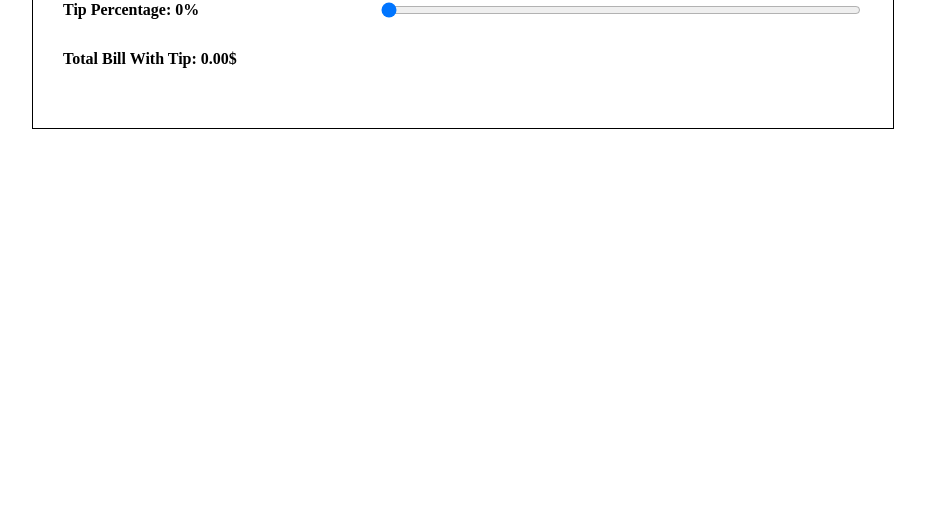
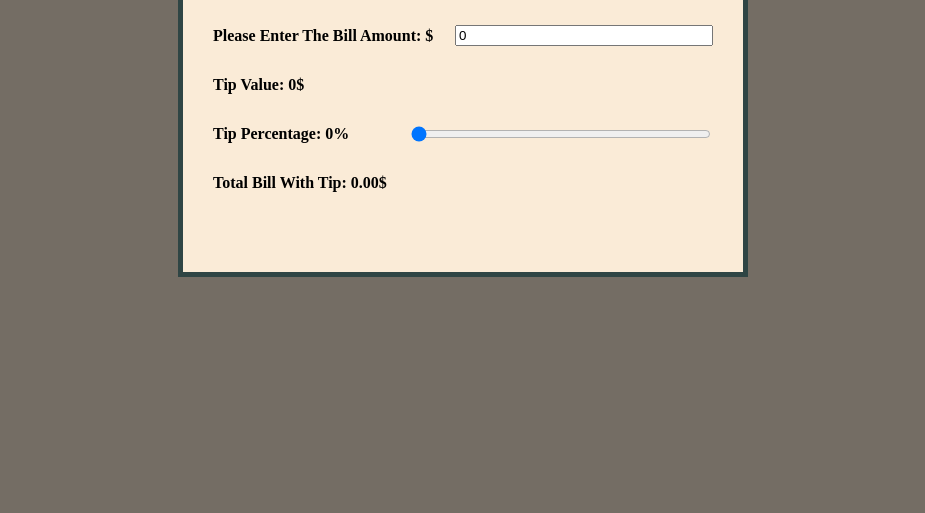
Before and after one commit to Kelsey20/XiaojieLuo_Lab3, a plain HTML site: page index.html in a window 1280 px wide. Shown: the part 287-800 px from the top of the page, without its empty margins (177-1102 px from the left). Drawn offline with nearby package versions, Linux system fonts and the light colour scheme.

Commit message:
change the color

```diff
--- a/css/style.css
+++ b/css/style.css
@@ -1,8 +1,13 @@
+html{
+    background-color: rgb(116, 109, 100);
+}
+
 .wrapper {
-    width: 800px;
-    margin: 50px auto 0;
-    padding: 60px 30px;
-    border: 1px solid #000;
+    width: 500px;
+    margin: 150px auto 0;
+    padding: 80px 30px;
+    border: 5px solid rgb(47, 69, 68);
+    background-color: antiquewhite;
 }
 
 .wrapper__title {
```
